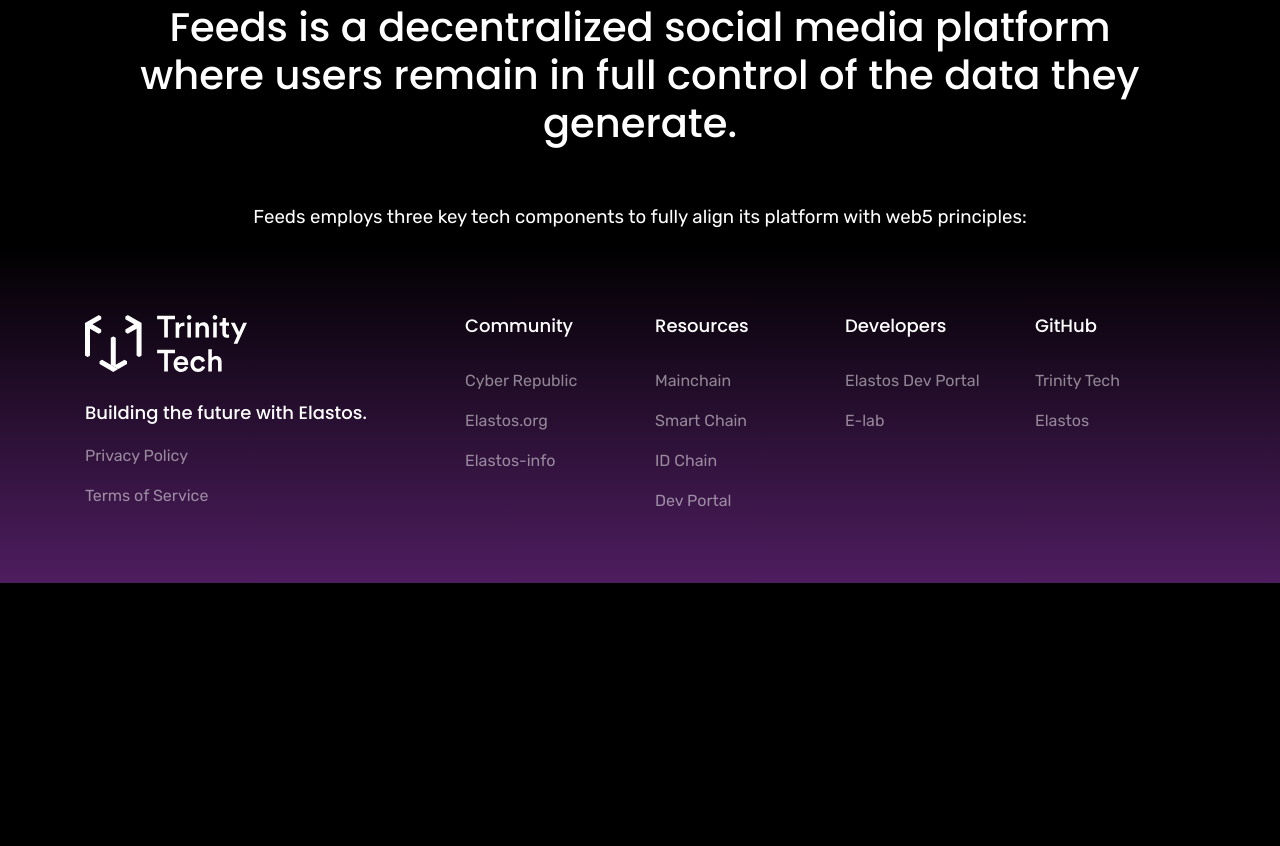
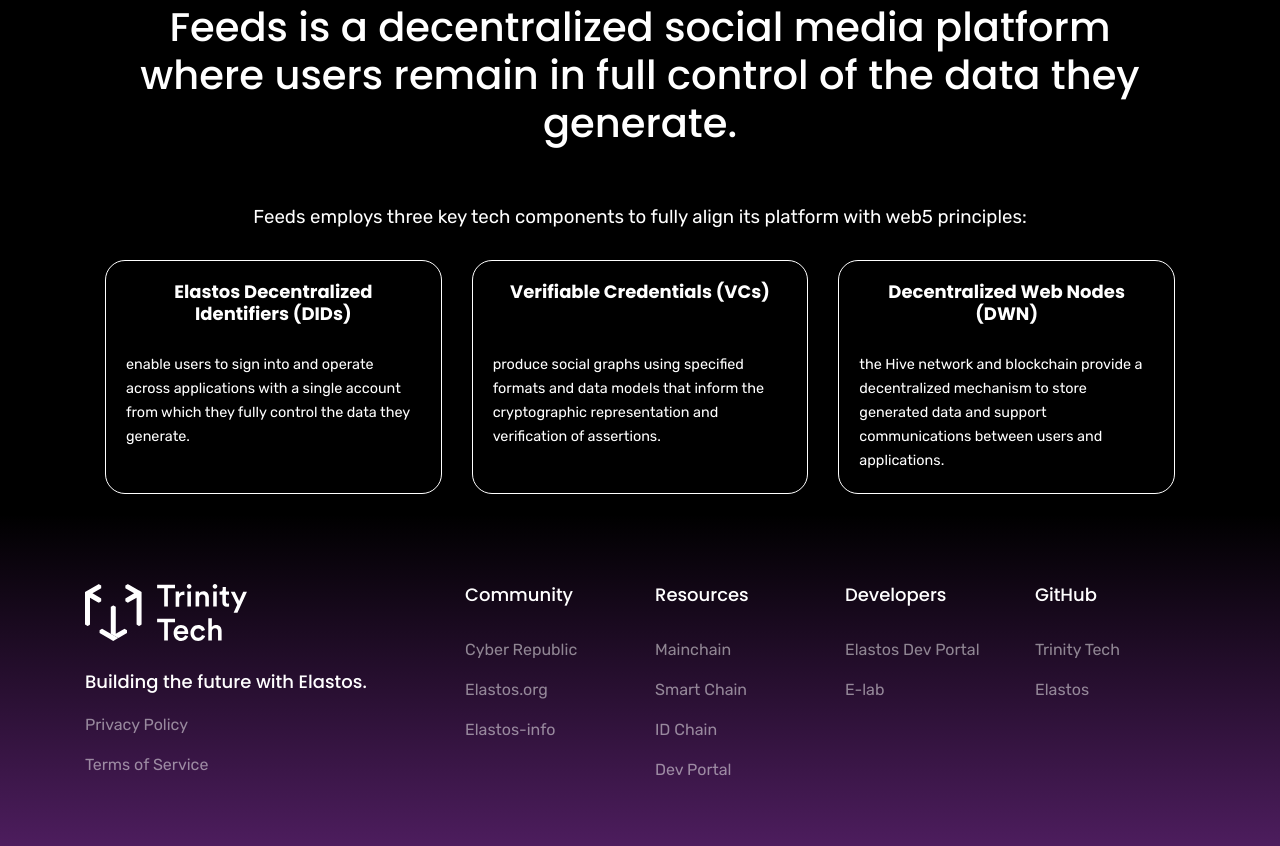
Before and after one commit to trinity-tech-io/trinity-website, a React app: page /feeds in a window 1280 px wide. Shown: the part 847-1693 px from the top of the page. Before the commit the page ends 1430 px from the top, so only its background shows below. Built offline with nearby package versions, Linux system fonts and the light colour scheme.

Commit message:
implement second section of apps/feeds page

```diff
--- a/public/css/style.css
+++ b/public/css/style.css
@@ -1358,6 +1358,18 @@
 .app-download .app-store.gplay {
     justify-content: start;
 }
+.card-custom {
+    background: transparent;
+    border: 1px solid white;
+    border-radius: 20px;
+    height: 100%;
+}
+.card-custom .card-title {
+    min-height: 60px;
+}
+.card-custom p {
+    margin-bottom: 0;
+}
 @media (max-width: 1199px){
     .spec-container {
         padding: 0
--- a/src/pages/apps/Feeds.js
+++ b/src/pages/apps/Feeds.js
@@ -3,16 +3,16 @@
 const Feeds = () => {
     const specTypes = [
         {
-            'title': 'Ownership',
-            'description': ['Manage your', 'personal Hive storage']
+            'title': 'Elastos Decentralized Identifiers (DIDs)',
+            'description': 'enable users to sign into and operate across applications with a single account from which they fully control the data they generate.'
         },
         {
-            'title': 'Identity',
-            'description': ['W3C-compliant', 'DIDs (Digital Identities)']
+            'title': 'Verifiable Credentials (VCs)',
+            'description': 'produce social graphs using specified formats and data models that inform the cryptographic representation and verification of assertions.'
         },
         {
-            'title': 'Scalable',
-            'description': ['More than 15 built-in', 'networks and Ledger support']
+            'title': 'Decentralized Web Nodes (DWN)',
+            'description': 'the Hive network and blockchain provide a decentralized mechanism to store generated data and support communications between users and applications.'
         }
     ]
     const [specTab, setSpecTab] = React.useState(0)
@@ -46,6 +46,22 @@
                         Feeds employs three key tech components to fully align its platform with web5 principles:
                     </p>
                 </div>
+                <div className="col-sm-12 padding-t-15">
+                    <div className="row">
+                        {
+                            specTypes.map((item, _i)=>(
+                                <div className="col-sm-4" style={{marginBottom: '20px'}}>
+                                    <div className="card card-custom">
+                                        <div className="card-body text-white">
+                                            <h4 className="text-center font-weight-bold card-title">{item.title}</h4>
+                                            <p>{item.description}</p>
+                                        </div>
+                                    </div>
+                                </div>
+                            ))
+                        }
+                    </div>
+                </div>
             </div>
 
         </div>
```
